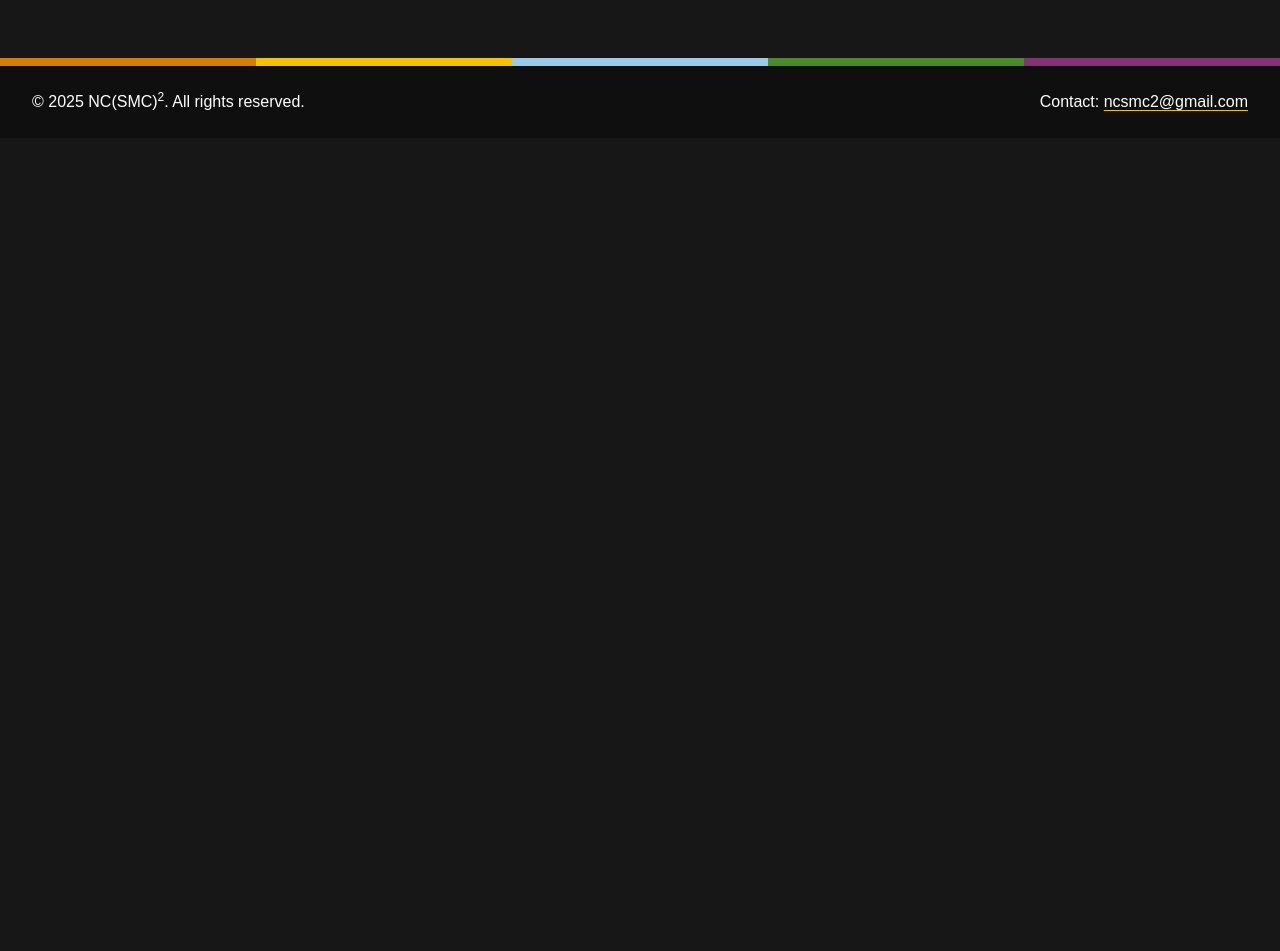
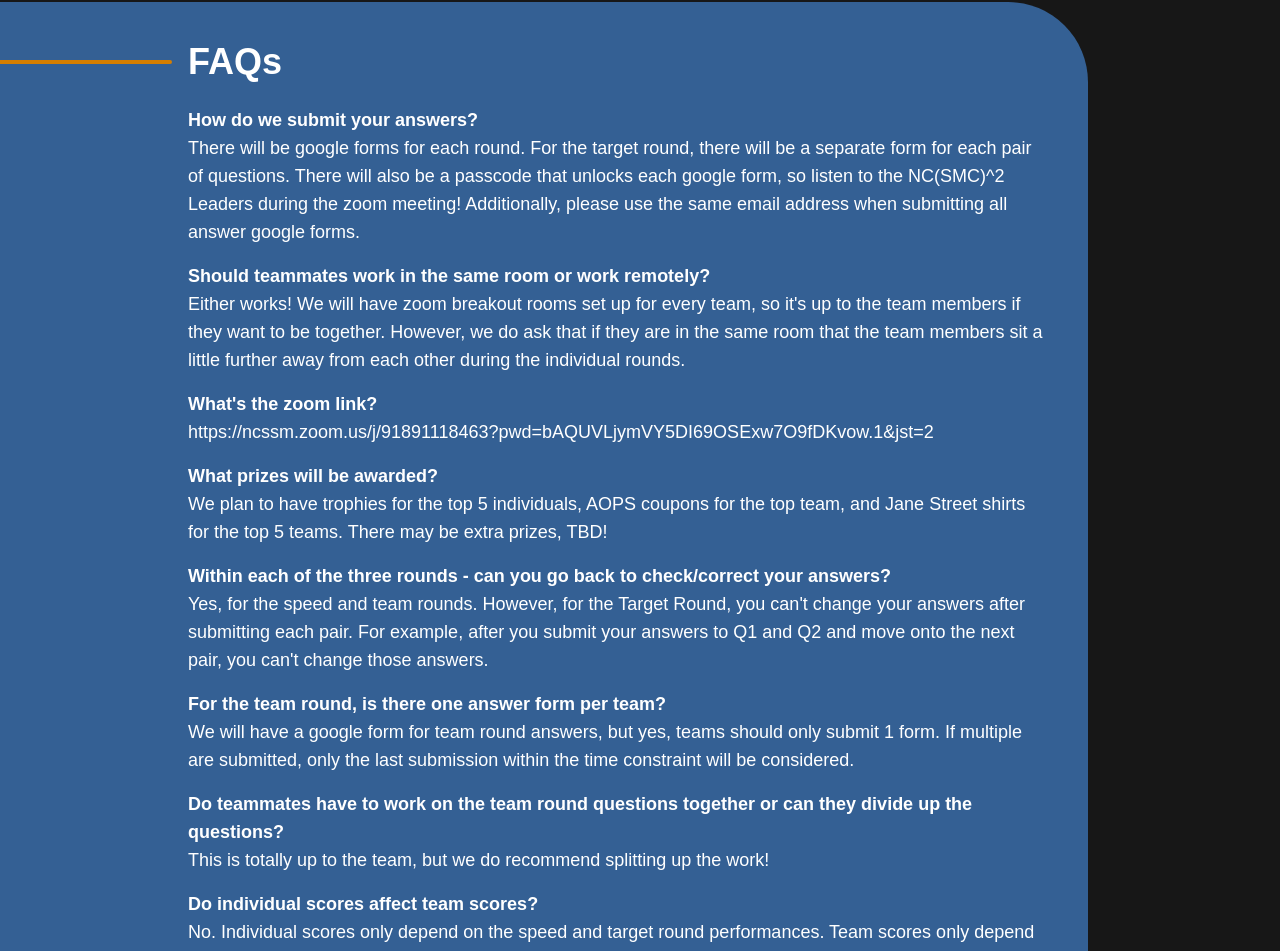
Before and after one commit to Prorickey/ncsmc2, a Next.js app: page / in a window 1280 px wide. Shown: the part 2076-3027 px from the top of the page. Before the commit the page ends 2214 px from the top, so only its background shows below. Built offline with nearby package versions, Linux system fonts and the light colour scheme.

Commit message:
Add zoom link and faq

```diff
--- a/app/competition/competitors.tsx
+++ b/app/competition/competitors.tsx
@@ -53,3 +53,20 @@ export default function CompetitorsTable({
 		</div>
 	)
 }
+
+export function ZoomLink() {
+	return (
+		<p className="text-center w-full">
+			Zoom Link:{" "}
+			<span
+				className="cursor-pointer underline underline-offset-3 decoration-[#f4c300]"
+				onClick={() =>
+					window.open(
+						"https://ncssm.zoom.us/j/91891118463?pwd=bAQUVLjymVY5DI69OSExw7O9fDKvow.1&jst=2"
+					)
+				}>
+				https://ncssm.zoom.us/j/91891118463?pwd=bAQUVLjymVY5DI69OSExw7O9fDKvow.1&jst=2
+			</span>
+		</p>
+	)
+}
--- a/app/competition/page.tsx
+++ b/app/competition/page.tsx
@@ -1,6 +1,6 @@
 "use server"
 
-import CompetitorsTable from "@/app/competition/competitors"
+import CompetitorsTable, { ZoomLink } from "@/app/competition/competitors"
 import { readFileSync } from "fs"
 import { parse } from "csv-parse"
 
@@ -39,7 +39,8 @@ export default async function CompetitionPage() {
 				<h1 className="text-stone-50 text-center text-2xl md:text-3xl lg:text-5xl font-semibold mb-2">
 					Competition Day Information
 				</h1>
-				<div className="h-[1px] bg-stone-400 w-[80%] mx-auto"></div>
+				<ZoomLink />
+				<div className="h-[1px] bg-stone-400 w-[80%] mt-2 mx-auto"></div>
 				<CompetitorsTable competitors={filtered} />
 			</div>
 		</div>
--- a/app/page.tsx
+++ b/app/page.tsx
@@ -8,6 +8,7 @@ export default function Home() {
 			<MainContent />
 			<InfoSection />
 			<SponsorSection />
+			<FAQSection />
 		</>
 	)
 }
@@ -202,7 +203,9 @@ function SponsorSection() {
 							height={400}
 							width={400}
 							className="hover:cursor-pointer py-1 px-3 bg-white rounded-xl object-contain"
-							onClick={() => window.open("/sponsors/aops-flyer.pdf") }
+							onClick={() =>
+								window.open("/sponsors/aops-flyer.pdf")
+							}
 						/>
 					</div>
 				</div>
@@ -210,3 +213,76 @@ function SponsorSection() {
 		</section>
 	)
 }
+
+function FAQSection() {
+	const faqs = [
+		{
+			question: "How do we submit your answers?",
+			answer: "There will be google forms for each round. For the target round, there will be a separate form for each pair of questions. There will also be a passcode that unlocks each google form, so listen to the NC(SMC)^2 Leaders during the zoom meeting! Additionally, please use the same email address when submitting all answer google forms."
+		},
+		{
+			question:
+				"Should teammates work in the same room or work remotely?",
+			answer: "Either works! We will have zoom breakout rooms set up for every team, so it's up to the team members if they want to be together. However, we do ask that if they are in the same room that the team members sit a little further away from each other during the individual rounds."
+		},
+		{
+			question: "What's the zoom link?",
+			answer: "https://ncssm.zoom.us/j/91891118463?pwd=bAQUVLjymVY5DI69OSExw7O9fDKvow.1&jst=2"
+		},
+		{
+			question: "What prizes will be awarded?",
+			answer: "We plan to have trophies for the top 5 individuals, AOPS coupons for the top team, and Jane Street shirts for the top 5 teams. There may be extra prizes, TBD!"
+		},
+		{
+			question:
+				"Within each of the three rounds - can you go back to check/correct your answers?",
+			answer: "Yes, for the speed and team rounds. However, for the Target Round, you can't change your answers after submitting each pair. For example, after you submit your answers to Q1 and Q2 and move onto the next pair, you can't change those answers."
+		},
+		{
+			question: "For the team round, is there one answer form per team?",
+			answer: "We will have a google form for team round answers, but yes, teams should only submit 1 form. If multiple are submitted, only the last submission within the time constraint will be considered."
+		},
+		{
+			question:
+				"Do teammates have to work on the team round questions together or can they divide up the questions?",
+			answer: "This is totally up to the team, but we do recommend splitting up the work!"
+		},
+		{
+			question: "Do individual scores affect team scores?",
+			answer: "No. Individual scores only depend on the speed and target round performances. Team scores only depend on team round performances."
+		},
+		{
+			question:
+				"Are we required to attend the portion of the competition after 1:30pm?",
+			answer: "No! The fun activity will be optional."
+		},
+		{
+			question: "Will the awards ceremony also be livestreamed?",
+			answer: "Yes! We will livestream on youtube and have the link on our website later."
+		}
+	]
+
+	return (
+		<section className="py-10 text-white">
+			<div className="w-[85%] p-10 pl-0 rounded-r-[5rem] bg-primary-blue">
+				<div className="flex flex-row">
+					<div className="h-1 rounded-r-md bg-secondary-orange w-1/6 my-auto mr-4"></div>
+					<h1 className="text-4xl font-semibold text-nowrap w-5/6">
+						FAQs
+					</h1>
+				</div>
+				<div className="flex flex-row">
+					<div className="h-1 rounded-r-md w-1/6 my-auto mr-4"></div>
+					<div className="mt-6 space-y-4 w-5/6">
+						{faqs.map((faq, index) => (
+							<div key={index} className="text-lg">
+								<p className="font-semibold">{faq.question}</p>
+								<p>{faq.answer}</p>
+							</div>
+						))}
+					</div>
+				</div>
+			</div>
+		</section>
+	)
+}
--- a/app/schedule/page.tsx
+++ b/app/schedule/page.tsx
@@ -30,7 +30,7 @@ export default function SchedulePage() {
 			description: "20 questions, 1 hour"
 		},
 		{
-			title: "Fun Activity / Disputes",
+			title: "Optional Fun Activity / Disputes",
 			time: "1:30-2:30",
 			description:
 				"TBD, something fun! Disputes need to be submitted by 2:00"
--- a/package.json
+++ b/package.json
@@ -1,6 +1,6 @@
 {
 	"name": "ncsmc2",
-	"version": "1.2.2",
+	"version": "1.2.3",
 	"private": true,
 	"type": "module",
 	"scripts": {
```
